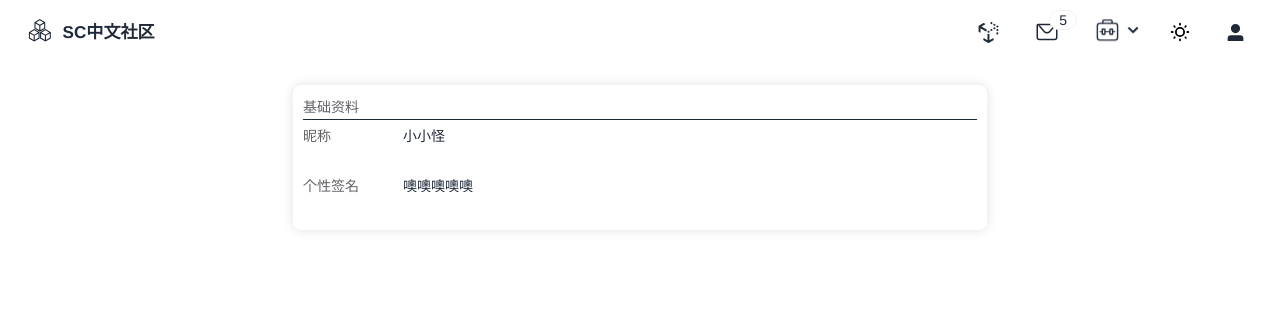
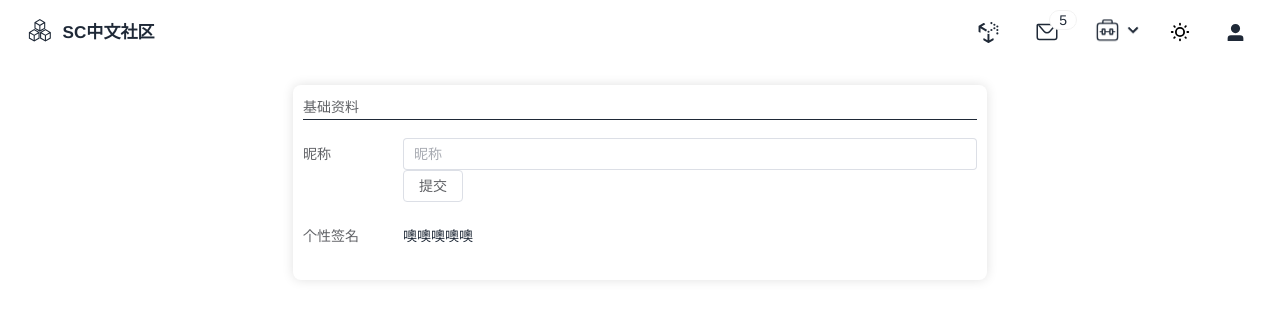
Before and after one commit to suancaixianyu/vue3-schub, a Vue app: page /usersetup in a window 1280 px wide. Shown: the top 320 px of the page. Built offline with nearby package versions, Linux system fonts and the light colour scheme; no server answers; what vue-clipboard3 would draw is missing.

Commit message:
新增修改昵称

```diff
--- a/src/components/main/UserSetup.vue
+++ b/src/components/main/UserSetup.vue
@@ -9,12 +9,12 @@
           <el-text>基础资料</el-text>
         </el-radio-group>
         <hr />
+        <el-form-item></el-form-item>
         <el-form-item label="昵称">
-          小小怪
+          <el-input v-model="config.nickname" placeholder="昵称" />
+          <el-button @click="tj"> 提交 </el-button>
         </el-form-item>
-        <el-form-item label="个性签名">
-          噢噢噢噢噢
-        </el-form-item>
+        <el-form-item label="个性签名"> 噢噢噢噢噢 </el-form-item>
       </el-form>
     </el-col>
 
@@ -23,8 +23,42 @@
 </template>
 
 <script lang="ts">
+import { api } from '@/apitypes'
+import Cfg from '@/config/config'
+import Method from '@/globalmethods'
+import { ElMessage } from 'element-plus'
 export default {
-  name: 'UserSetup'
+  name: 'UserSetup',
+  data() {
+    let { role, nickname, headurl, id } = Cfg.userInfo.data
+    return {
+      id,
+      headurl,
+      role,
+      config: {
+        nickname,
+      },
+    }
+  },
+  methods: {
+    tj() {
+      Method.api_post('/user/edit', this.config).then((res) => {
+        let obj = res.data as api
+        if (obj.code === 200) {
+          ElMessage({
+            type: 'success',
+            message: obj.msg,
+          })
+          Method.getInformation()
+        } else {
+          ElMessage({
+            type: 'error',
+            message: obj.msg,
+          })
+        }
+      })
+    },
+  },
 }
 </script>
 
--- a/src/components/main/cards/HomePlate.vue
+++ b/src/components/main/cards/HomePlate.vue
@@ -11,8 +11,12 @@
             </el-icon>
             <div class="name">{{ item.name }}</div>
           </el-button> -->
-          <router-link v-for="item in cate_list" :class="active_cate_id == item.id ? 'active' : ''"
-            :to="`/postlist/${item.id}`" @click="active_cate_id = item.id">
+          <router-link
+            v-for="item in cate_list"
+            :class="active_cate_id == item.id ? 'active' : ''"
+            :to="`/postlist/${item.id}`"
+            @click="active_cate_id = item.id"
+          >
             <el-button>
               <el-icon>
                 <ChatDotSquare />
@@ -41,8 +45,13 @@
             </el-icon>
             <div class="name">{{ item.name }}</div>
           </div> -->
-          <router-link class="cate-item" :class="item.id == active_cate_id ? 'active' : ''" v-for="item in cate_list"
-            @click="active_cate_id = item.id" :to="`/postlist/${item.id}`">
+          <router-link
+            class="cate-item"
+            :class="item.id == active_cate_id ? 'active' : ''"
+            v-for="item in cate_list"
+            @click="active_cate_id = item.id"
+            :to="`/postlist/${item.id}`"
+          >
             <el-icon>
               <ChatDotSquare />
             </el-icon>
@@ -61,11 +70,11 @@ import Cfg from '@/config/config'
 import Method from '@/globalmethods.ts'
 import LikeIcon from '@comps/icons/Like.vue'
 import PostPage from '@comps/main/PostPage.vue'
-import BbsItem from "@comps/main/bbs/item.vue";
-import DetailPlate from "@comps/main/cards/DetailPlate.vue";
-import type { api } from "@/apitypes";
-import "./HomePlate.ts"
-import { ElMessage } from "element-plus";
+import BbsItem from '@comps/main/bbs/item.vue'
+import DetailPlate from '@comps/main/cards/DetailPlate.vue'
+import type { api } from '@/apitypes'
+import '@/apitypes/HomePlate.ts'
+import { ElMessage } from 'element-plus'
 export default {
   name: 'HomePlate',
   components: { DetailPlate, BbsItem, LikeIcon, PostPage },
@@ -81,7 +90,7 @@ export default {
       loadingBbs: false,
       /**当前板块id */
       active_cate_id: 0,
-      page: 1
+      page: 1,
     }
   },
   methods: {
@@ -90,29 +99,30 @@ export default {
       if (this.active_cate_id > 0) {
         this.$router.push(`/publish/${this.active_cate_id}`)
       } else {
-        ElMessage('请先选择一个板块');
+        ElMessage('请先选择一个板块')
       }
     },
 
     /** 初始化板块列表 */
     refreshCateList() {
       this.loadingCate = true
-      Method.api_get('/cate/list').then((response) => {
+      Method.api_get('/cate/list')
+        .then((response) => {
           let res: api = response.data
           this.loadingCate = false
           if (res.code != 200) {
             ElMessage({
               type: 'error',
-            message: res.msg
+              message: res.msg,
             })
           } else {
-          let list = [];
-          list.push({ id: 0, name: '全部板块' });
+            let list = []
+            list.push({ id: 0, name: '全部板块' })
             if (res.code == 200) {
               list = list.concat(res.data)
               this.cate_list = list
             }
-          console.log(this.$route.params.cateid);
+            console.log(this.$route.params.cateid)
 
             if (this.$route.params.cateid) {
               this.active_cate_id = Number(this.$route.params.cateid)
@@ -122,27 +132,28 @@ export default {
               }
             }
           }
-      }).catch(() => {
+        })
+        .catch(() => {
           this.loadingCate = false
           ElMessage({
             type: 'error',
-          message: '请求出错'
+            message: '请求出错',
           })
         })
-    }
+    },
   },
   created() {
     this.refreshCateList()
   },
   mounted() {
-    console.log(this.$route.params.cateid);
+    console.log(this.$route.params.cateid)
     if (this.$route.params.cateid && this.$route.params.id) {
       this.isBbsView = true
     }
     if (!this.$route.params.cateid) {
       this.$router.replace('/postlist/0')
     }
-    Cfg.config.homestyle.maincontainer.padding = '0 0.5rem';
+    Cfg.config.homestyle.maincontainer.padding = '0 0.5rem'
   },
   updated() {
     if (this.$route.params.id) {
@@ -150,11 +161,10 @@ export default {
     } else {
       this.isBbsView = false
     }
-
   },
   unmounted() {
-    Cfg.config.homestyle.maincontainer.padding = '0 1rem';
-  }
+    Cfg.config.homestyle.maincontainer.padding = '0 1rem'
+  },
 }
 </script>
 <style scoped>
@@ -169,13 +179,13 @@ export default {
 }
 
 .el-col {
-  transition: all .3s
+  transition: all 0.3s;
 }
 
 .cate-list,
 .bbs-list,
 .bbs-detail {
-  transition: all .3s;
+  transition: all 0.3s;
   display: flex;
   flex-direction: column;
 }
@@ -309,6 +319,6 @@ export default {
 }
 
 .el-main {
-  padding: 0
+  padding: 0;
 }
 </style>
--- a/src/main.ts
+++ b/src/main.ts
@@ -28,11 +28,7 @@ for (const [key, component] of Object.entries(ElementPlusIconsVue)) {
 
 // 初始化页面样式
 Method.setwebstyle()
-// 注入全局方法和变量
-// app.provide('global', {
-//   Method,
-//   Cfg,
-// })
+Method.getInformation()
 
 // 指定容器
 app.mount('#app')
```
Also changed, not shown: src/apitypes/HomePlate.ts (renamed from src/components/main/cards/HomePlate.ts), src/apitypes/PostPage.ts (renamed from src/components/main/PostPage.ts). Lines whose indentation alone changed are shown as unchanged.
